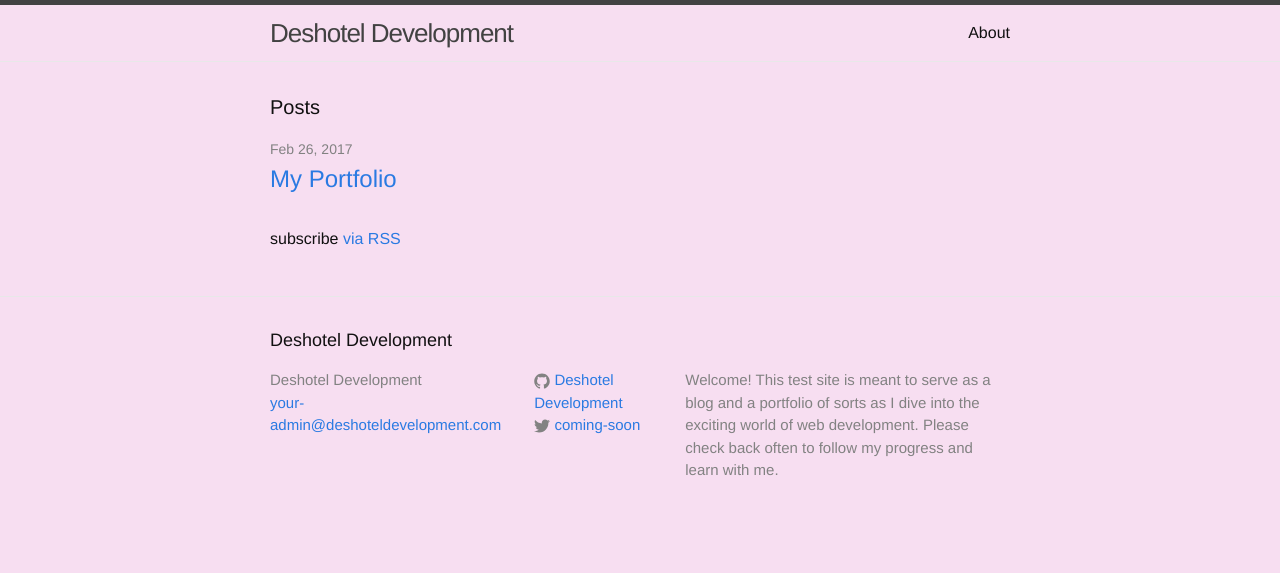
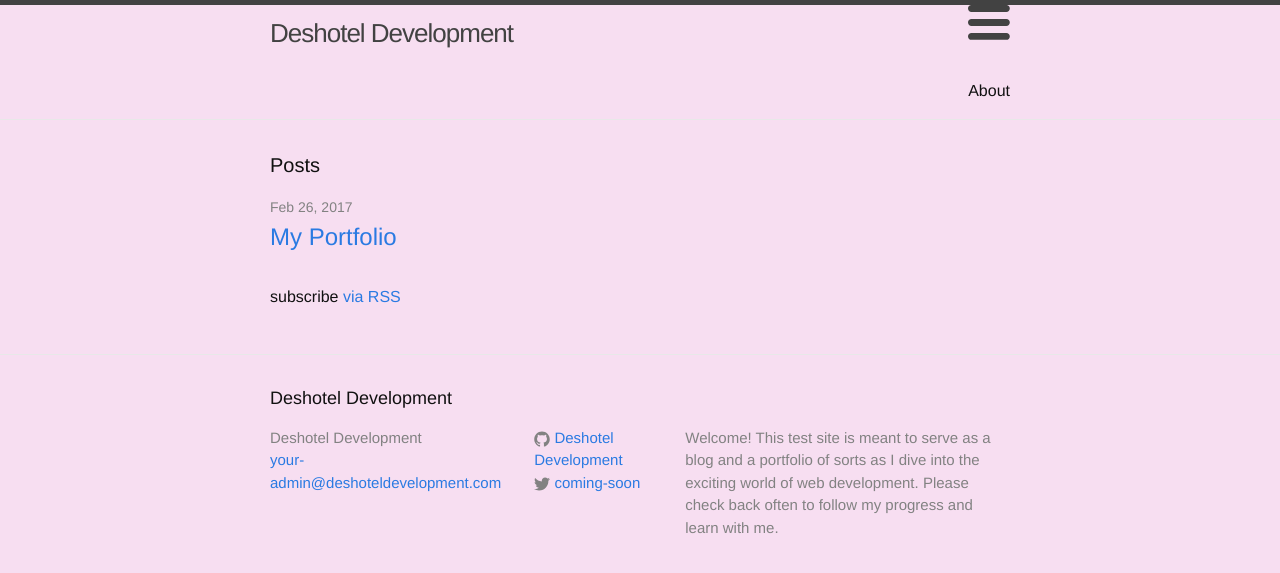
Before and after one commit to DeshotelDevelopment/first-sample-repo, a Jekyll site: the page built from index.html, in a window 1280 px wide. Shown: the top 573 px of the page. Built offline with Jekyll 4.4.1, drawn with Linux system fonts in a browser that asks for light colours.

Commit message:
Update header.html

```diff
--- a/_includes/header.html
+++ b/_includes/header.html
@@ -6,6 +6,9 @@
 
     <nav class="site-nav">
       <a href="#" class="menu-icon">
+        <a href="#" class="menu-icon"></a>
+        <a href="#" class="menu-icon"></a>
+        <a href="#" class="menu-icon"></a>
         <svg viewBox="0 0 18 15">
           <path fill="#424242" d="M18,1.484c0,0.82-0.665,1.484-1.484,1.484H1.484C0.665,2.969,0,2.304,0,1.484l0,0C0,0.665,0.665,0,1.484,0 h15.031C17.335,0,18,0.665,18,1.484L18,1.484z"/>
           <path fill="#424242" d="M18,7.516C18,8.335,17.335,9,16.516,9H1.484C0.665,9,0,8.335,0,7.516l0,0c0-0.82,0.665-1.484,1.484-1.484 h15.031C17.335,6.031,18,6.696,18,7.516L18,7.516z"/>
```
